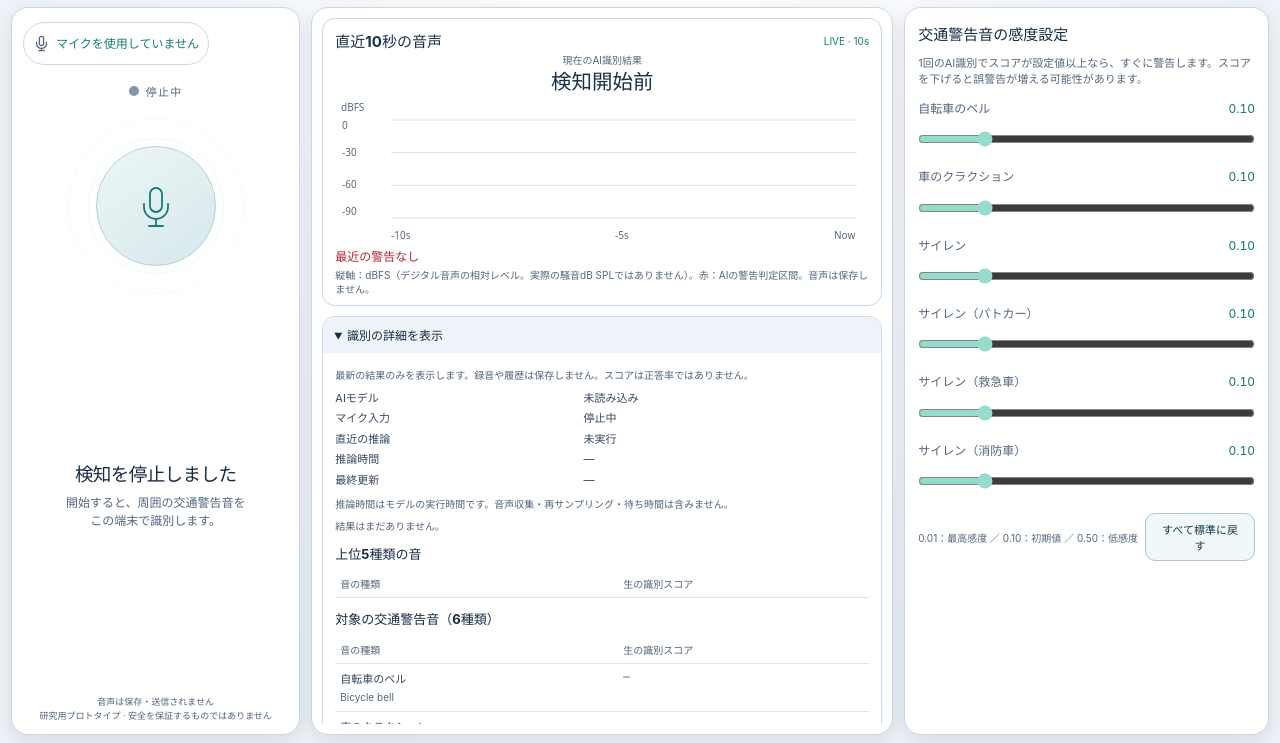
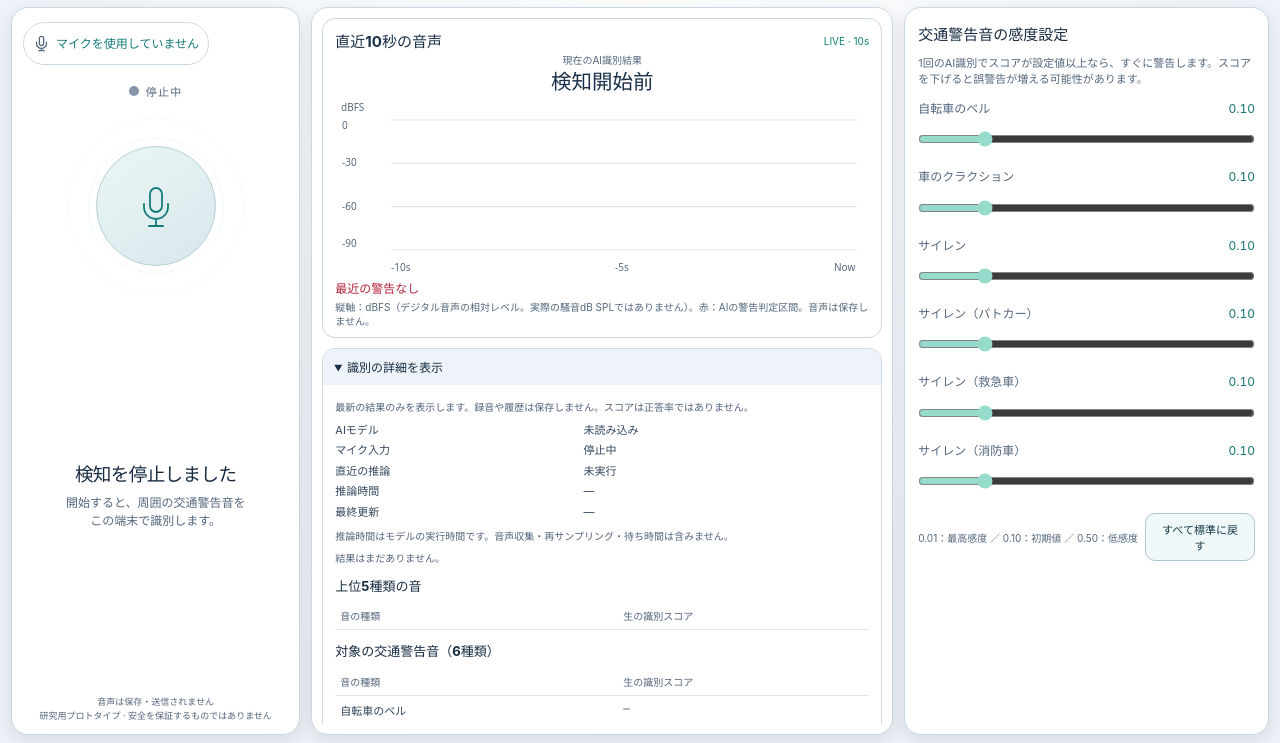
Before and after one commit to ky0o0/traffic-sound-guardian-v1, a website: page ipad-test.html in a window 1280 px wide. Shown: the part 57-800 px from the top of the page. Drawn offline with Linux system fonts and the light colour scheme.

Commit message:
ui(ipad): ensure dBFS axis fits graph, cache updated timeline without modifying main site

```diff
--- a/ipad-test.css
+++ b/ipad-test.css
@@ -122,16 +122,16 @@ body.ipad-test .ipad-left footer{margin-top:10px}
   }
   body.ipad-test .ipad-center .rolling-panel{
     flex:0 0 auto;width:100%;min-width:0;max-width:none;
-    height:clamp(205px,36dvh,315px);
+    height:clamp(260px,40dvh,350px);
     margin:0;padding:11px 12px 9px;
-    display:grid;grid-template-rows:auto auto minmax(85px,1fr) auto auto;gap:3px;
-    border-radius:13px;
+    display:grid;grid-template-rows:auto auto minmax(110px,1fr) auto auto;gap:3px;
+    border-radius:13px;overflow:hidden;
   }
   body.ipad-test .ipad-center .rolling-header h2{font-size:clamp(12px,1.2vw,15px)}
   body.ipad-test .ipad-center .rolling-current{min-height:0;margin:0;gap:2px}
   body.ipad-test .ipad-center .rolling-current-label{font-size:10px}
   body.ipad-test .ipad-center .rolling-current-value{font-size:clamp(15px,1.6vw,21px)}
-  body.ipad-test .ipad-center #rolling-waveform{width:100%;height:100%;min-height:85px;margin:0}
+  body.ipad-test .ipad-center #rolling-waveform{display:block;width:100%;height:100%;min-height:110px;max-height:100%;margin:0;overflow:hidden}
   body.ipad-test .ipad-center #rolling-events{margin:1px 0;font-size:12px;line-height:1.35}
   body.ipad-test .ipad-center #rolling-note{margin:0;font-size:10px;line-height:1.35}
   body.ipad-test .ipad-center .debug-section{
@@ -188,7 +188,7 @@ body.ipad-test .ipad-left footer{margin-top:10px}
 /* On short landscape windows, allow the document itself to scroll instead of clipping. */
 @media (orientation:landscape) and (min-width:820px) and (min-height:500px) and (max-height:630px){
   body.ipad-test .app{height:auto;min-height:610px;grid-template-rows:46px minmax(530px,1fr)}
-  body.ipad-test .ipad-center .rolling-panel{height:220px}
+  body.ipad-test .ipad-center .rolling-panel{height:260px}
   body.ipad-test .ipad-left .visual,body.ipad-test[data-state=warning] .ipad-left .visual{
     width:158px;height:158px;
   }
```
